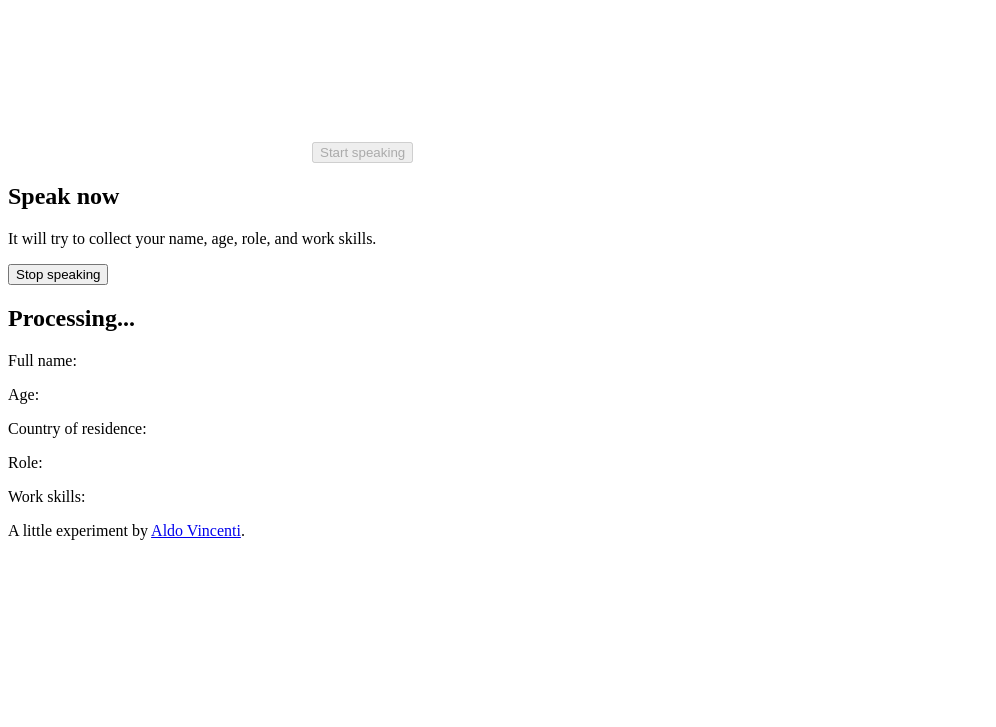
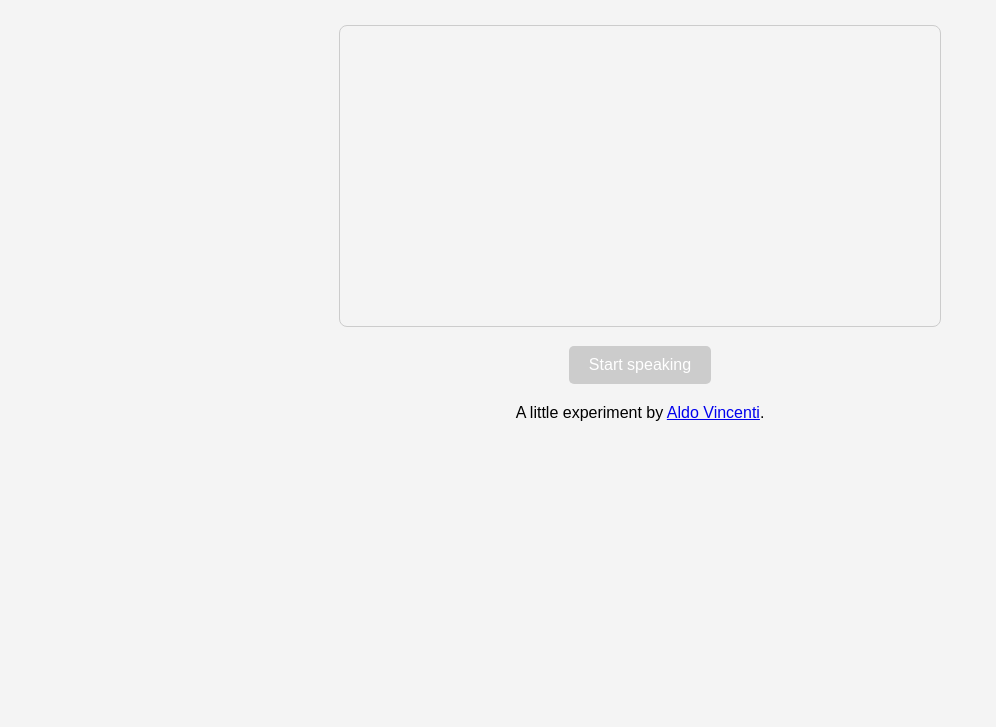
Before and after one commit to aldovincenti/llm-browser-experiment, a plain HTML site: page index.html in a window 1280 px wide. Shown: the part 73-800 px from the top of the page, without its empty margins (0-996 px from the left). Drawn offline with Linux system fonts and the light colour scheme; the site is published under a folder, as on GitHub Pages, so addresses that start at the root find nothing.

Commit message:
Fix paths for GitHub Pages

```diff
--- a/index.html
+++ b/index.html
@@ -4,8 +4,8 @@
     <meta charset="UTF-8">
     <meta name="viewport" content="width=device-width, initial-scale=1">
     <title>LLM in the browser experiment</title>
-    <link rel="stylesheet" href="/app.css">
-    <script src="/app.js" defer></script>
+    <link rel="stylesheet" href="app.css">
+    <script src="app.js" defer></script>
 </head>
 <body>
 <h1>LLM in the browser experiment</h1>
```
